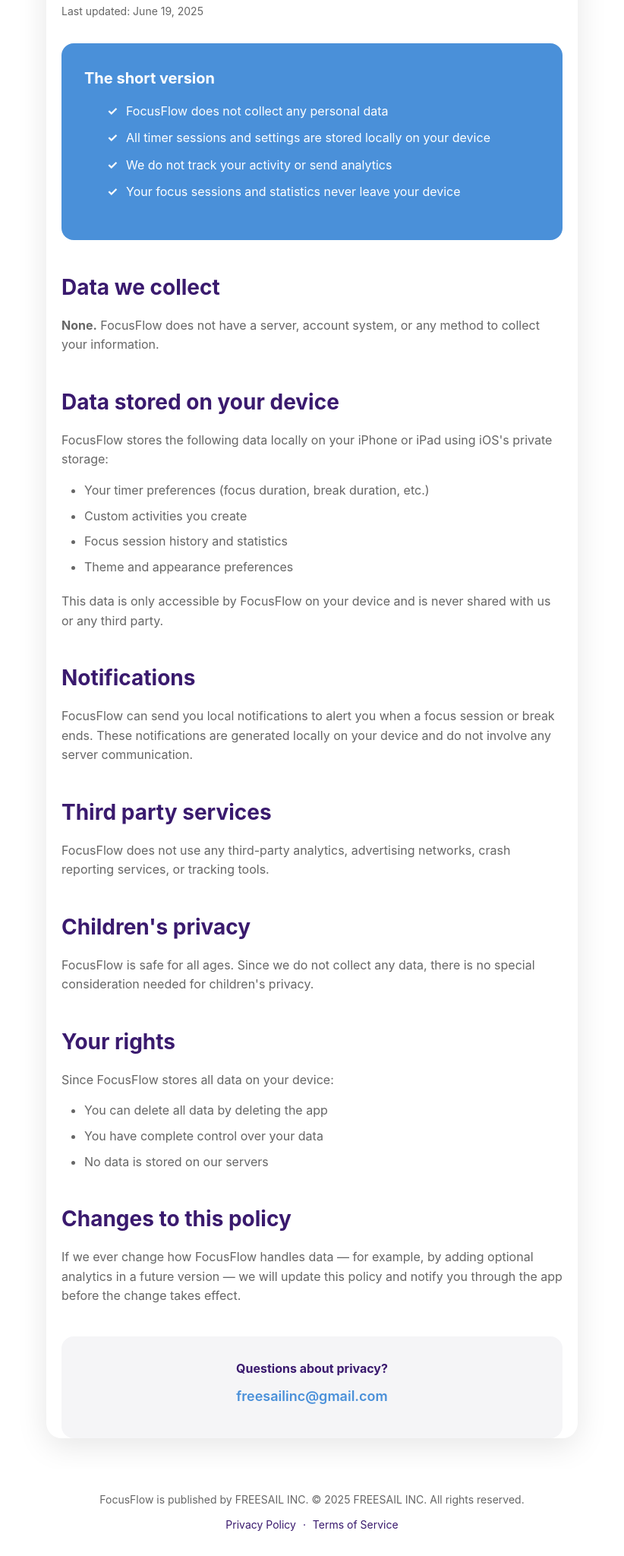
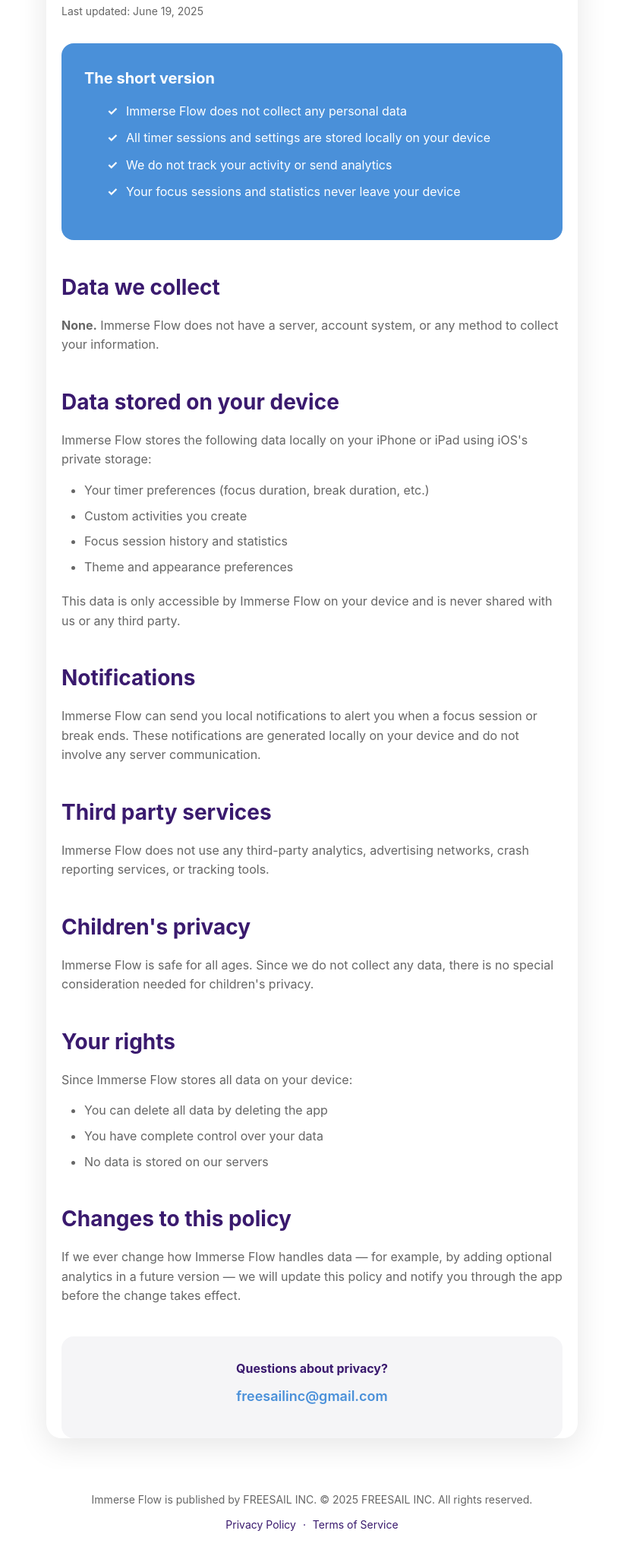
Before and after one commit to nikaprokudina/Immerse-Focus, a plain HTML site: page docs/privacy.html in a window 1280 px wide. Shown: the part 161-2209 px from the top of the page at 76% size, without its empty margins (229-1051 px from the left). Drawn offline with Linux system fonts and the light colour scheme.

Commit message:
update name

```diff
--- a/docs/privacy.html
+++ b/docs/privacy.html
@@ -3,13 +3,13 @@
 <head>
     <meta charset="UTF-8">
     <meta name="viewport" content="width=device-width, initial-scale=1.0">
-    <title>Privacy Policy - FocusFlow</title>
+    <title>Privacy Policy - Immerse Flow</title>
     <link rel="stylesheet" href="style.css">
 </head>
 <body>
     <header>
         <div class="container">
-            <div class="logo">FocusFlow</div>
+            <div class="logo">Immerse Flow</div>
             <nav>
                 <a href="support.html">Support</a>
                 <a href="privacy.html" class="active">Privacy Policy</a>
@@ -25,7 +25,7 @@
         <div class="highlight-box">
             <h3>The short version</h3>
             <ul>
-                <li>FocusFlow does not collect any personal data</li>
+                <li>Immerse Flow does not collect any personal data</li>
                 <li>All timer sessions and settings are stored locally on your device</li>
                 <li>We do not track your activity or send analytics</li>
                 <li>Your focus sessions and statistics never leave your device</li>
@@ -33,29 +33,29 @@
         </div>
 
         <h2>Data we collect</h2>
-        <p><strong>None.</strong> FocusFlow does not have a server, account system, or any method to collect your information.</p>
+        <p><strong>None.</strong> Immerse Flow does not have a server, account system, or any method to collect your information.</p>
 
         <h2>Data stored on your device</h2>
-        <p>FocusFlow stores the following data locally on your iPhone or iPad using iOS's private storage:</p>
+        <p>Immerse Flow stores the following data locally on your iPhone or iPad using iOS's private storage:</p>
         <ul>
             <li>Your timer preferences (focus duration, break duration, etc.)</li>
             <li>Custom activities you create</li>
             <li>Focus session history and statistics</li>
             <li>Theme and appearance preferences</li>
         </ul>
-        <p>This data is only accessible by FocusFlow on your device and is never shared with us or any third party.</p>
+        <p>This data is only accessible by Immerse Flow on your device and is never shared with us or any third party.</p>
 
         <h2>Notifications</h2>
-        <p>FocusFlow can send you local notifications to alert you when a focus session or break ends. These notifications are generated locally on your device and do not involve any server communication.</p>
+        <p>Immerse Flow can send you local notifications to alert you when a focus session or break ends. These notifications are generated locally on your device and do not involve any server communication.</p>
 
         <h2>Third party services</h2>
-        <p>FocusFlow does not use any third-party analytics, advertising networks, crash reporting services, or tracking tools.</p>
+        <p>Immerse Flow does not use any third-party analytics, advertising networks, crash reporting services, or tracking tools.</p>
 
         <h2>Children's privacy</h2>
-        <p>FocusFlow is safe for all ages. Since we do not collect any data, there is no special consideration needed for children's privacy.</p>
+        <p>Immerse Flow is safe for all ages. Since we do not collect any data, there is no special consideration needed for children's privacy.</p>
 
         <h2>Your rights</h2>
-        <p>Since FocusFlow stores all data on your device:</p>
+        <p>Since Immerse Flow stores all data on your device:</p>
         <ul>
             <li>You can delete all data by deleting the app</li>
             <li>You have complete control over your data</li>
@@ -63,7 +63,7 @@
         </ul>
 
         <h2>Changes to this policy</h2>
-        <p>If we ever change how FocusFlow handles data — for example, by adding optional analytics in a future version — we will update this policy and notify you through the app before the change takes effect.</p>
+        <p>If we ever change how Immerse Flow handles data — for example, by adding optional analytics in a future version — we will update this policy and notify you through the app before the change takes effect.</p>
 
         <div class="contact-box">
             <p><strong>Questions about privacy?</strong></p>
@@ -73,7 +73,7 @@
 
     <footer>
         <div class="container">
-            <p>FocusFlow is published by FREESAIL INC. © 2025 FREESAIL INC. All rights reserved.</p>
+            <p>Immerse Flow is published by FREESAIL INC. © 2025 FREESAIL INC. All rights reserved.</p>
             <div class="footer-links">
                 <a href="privacy.html">Privacy Policy</a> ·
                 <a href="terms.html">Terms of Service</a>
--- a/docs/style.css
+++ b/docs/style.css
@@ -1,7 +1,7 @@
-/* FocusFlow Website Styles */
+/* Immerse Flow Website Styles */
 
 :root {
-    /* FocusFlow brand colors */
+    /* Immerse Flow brand colors */
     --purple-dark: #3A1A6E;
     --purple-light: #B8A4D4;
     --blush-1: #FFB4A2;
```
Also changed, not shown: docs/index.html (+4 -4 lines), docs/support.html (+8 -8 lines), docs/terms.html (+9 -9 lines), 1 other file.
